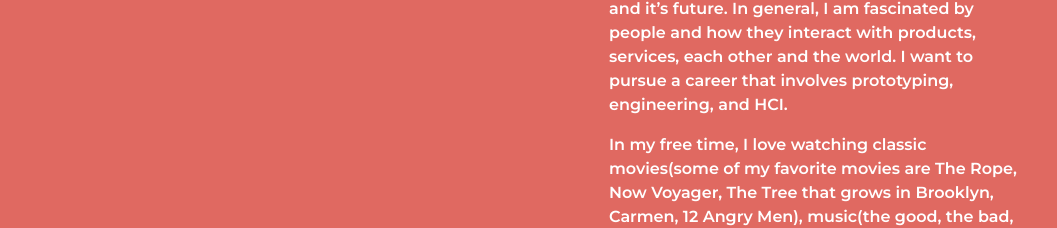
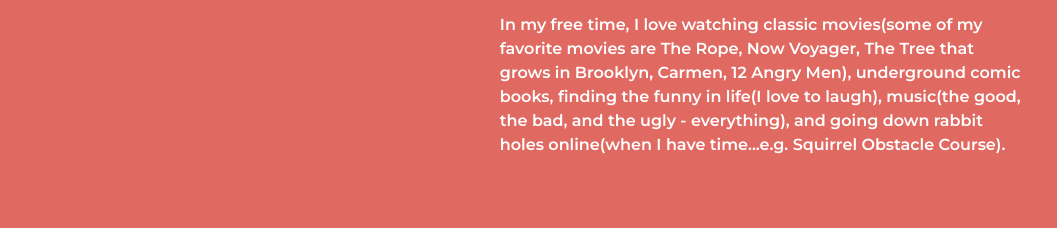
Before and after one commit to SeePetulaCode/SeePetulaCode.github.io, a plain HTML site: page index.html in a window 1280 px wide. Shown: the part 2726-2954 px from the top of the page, without its empty margins (95-1152 px from the left). Drawn offline with nearby package versions, Linux system fonts and the light colour scheme.

Commit message:
css fixed responsive text/image issue

```diff
--- a/css/style.css
+++ b/css/style.css
@@ -78,6 +78,14 @@ h2.aboutme_sub {
     font-weight: lighter;
 }
 
+a.bodytext:link {
+
+    font-size: 16px;
+    color: red;
+    font-weight: lighter;
+}
+
+
 
 div.spacer {
     height: 34px;
@@ -116,7 +124,7 @@ li a {
     text-decoration: none;
 }
 
-/* Links */
+/* Menu Links */
 
 a:link {
     color: white;
@@ -134,9 +142,6 @@ a.:active {
     color: #ff9999;
 }
 
-a.bodytext:link {
-    color: #842024;
-}
 
 a,
 p:visited {
--- a/index.html
+++ b/index.html
@@ -189,7 +189,7 @@
 
 
 
-    <div class="col-lg-5 col-md-5 col-sm-2">
+    <div class="col-lg-4 col-md-6 col-sm-8">
 
       <figure>
         <img src="img/aboutme_photo.svg" alt="Free Template" class="img-fluid">
@@ -198,7 +198,7 @@
 
     </div>
 
-    <div class="col-lg-5 col-md-6 col-sm-2 bodytext" style="padding: 64px;">
+    <div class="col-lg-6 col-md-12 col-sm-12 bodytext" style="padding: 64px;">
       <h1 class="aboutme_header">About Me</h1>
       <h2 class="aboutme_sub">Hi, my name is Petula.</h2>
 
@@ -224,8 +224,8 @@
       <p />
 
       In my free time, I love watching classic movies(some of my favorite movies are The Rope, Now Voyager, The Tree
-      that grows in Brooklyn, Carmen, 12 Angry Men), music(the good, the bad, and the ugly - everything), and going down
-      rabbit holes online(when I have time).
+      that grows in Brooklyn, Carmen, 12 Angry Men), underground comic books, finding the funny in life(I love to laugh), music(the good, the bad, and the ugly - everything), and going down
+      rabbit holes online(when I have time...e.g. <a href="https://www.youtube.com/watch?v=hFZFjoX2cGg">Squirrel Obstacle Course</a>).
       <p />
       <p />
 
```
